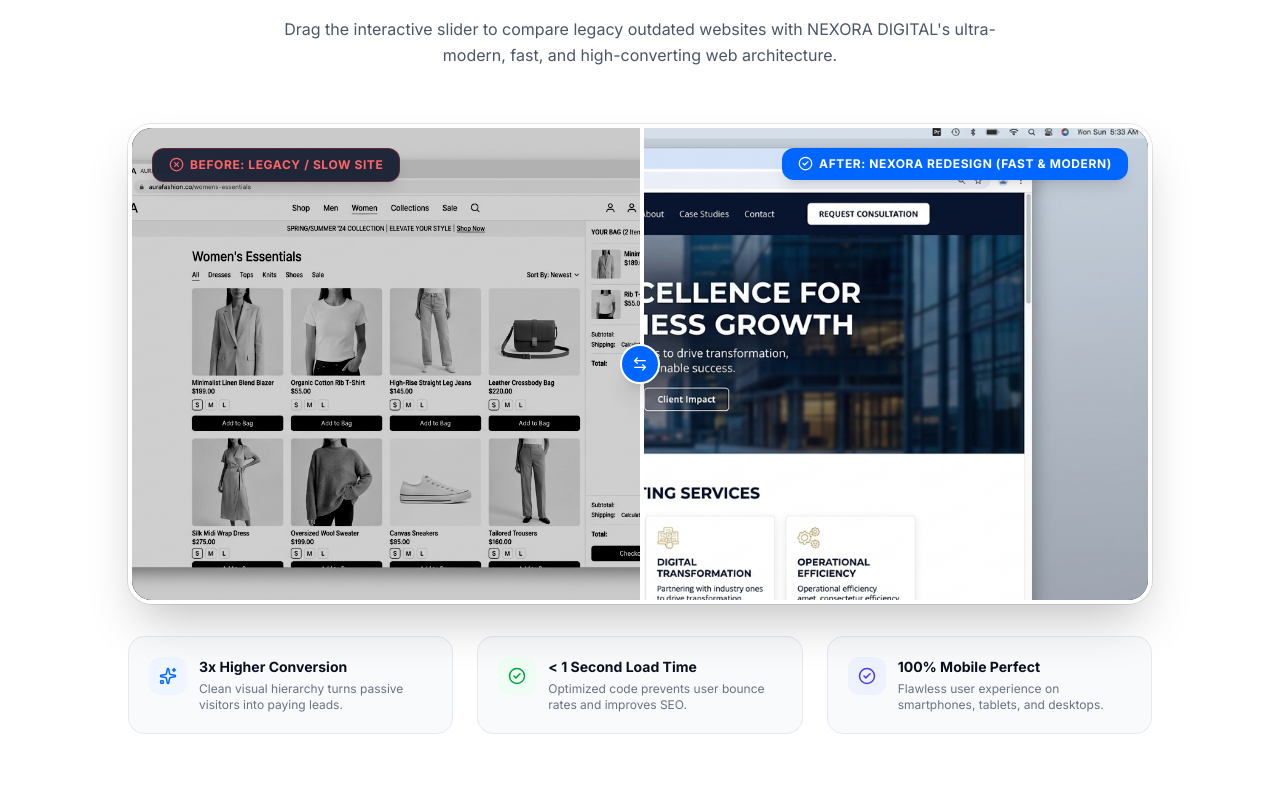
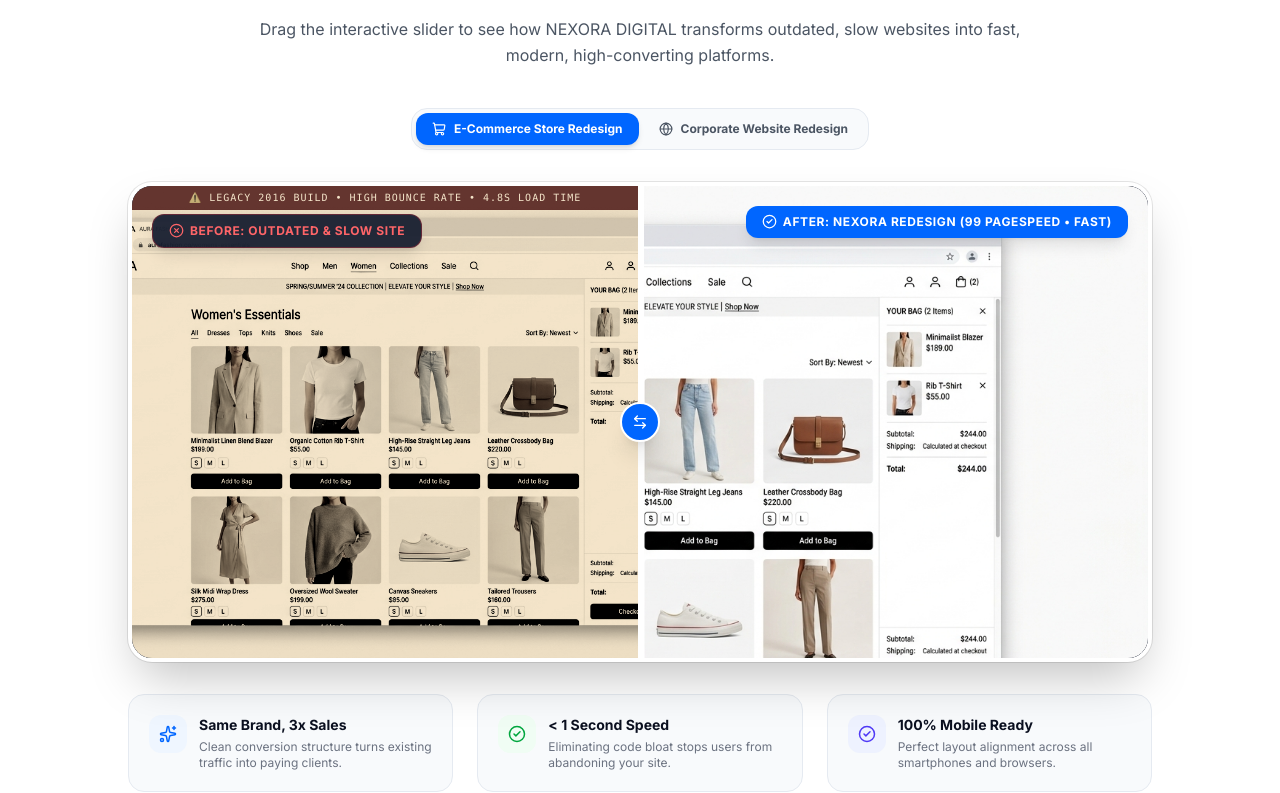
Before and after one commit to saadsa9112-cloud/NEXORA-BUSINESS-SITE, a React (Vite) app: page / in a window 1280 px wide. Shown: the part 3993-4786 px from the top of the page. Built offline with nearby package versions, Linux system fonts and the light colour scheme; no server answers.

Commit message:
fix(before-after): match site type for comparison and add E-Commerce vs Corporate toggle; refactor(testimonials): replace Haq review with Apex Global Logistics; feat(roi): add interactive ROI Growth Estimator widget

```diff
--- a/src/App.jsx
+++ b/src/App.jsx
@@ -13,6 +13,7 @@
 import About from './components/About/About'
 import QualitySecurity from './components/QualitySecurity/QualitySecurity'
 import FAQ from './components/FAQ/FAQ'
+import RoiCalculator from './components/RoiCalculator/RoiCalculator'
 import QuoteForm from './components/QuoteForm/QuoteForm'
 import FinalCTA from './components/FinalCTA/FinalCTA'
 import WhatsAppButton from './components/WhatsAppButton/WhatsAppButton'
@@ -94,6 +95,7 @@
         <About />
         <QualitySecurity />
         <FAQ />
+        <RoiCalculator />
         <QuoteForm currency={currency} setCurrency={setCurrency} />
         <FinalCTA />
       </main>
--- a/src/components/BeforeAfter/BeforeAfter.jsx
+++ b/src/components/BeforeAfter/BeforeAfter.jsx
@@ -1,13 +1,17 @@
 import { useState, useRef } from 'react'
 import ScrollReveal from '../Motion/ScrollReveal'
-import { Sparkles, ArrowLeftRight, CheckCircle2, XCircle } from 'lucide-react'
+import { Sparkles, ArrowLeftRight, CheckCircle2, XCircle, ShoppingCart, Globe } from 'lucide-react'
 import corporateImg from '../../assets/portfolio/corporate.jpg'
 import ecommerceImg from '../../assets/portfolio/ecommerce.jpg'
 
 export default function BeforeAfter() {
+  const [activeTab, setActiveTab] = useState('ecommerce') // 'ecommerce' | 'corporate'
   const [sliderPosition, setSliderPosition] = useState(50)
   const [isDragging, setIsDragging] = useState(false)
   const containerRef = useRef(null)
+
+  const activeImage = activeTab === 'ecommerce' ? ecommerceImg : corporateImg
+  const activeLabel = activeTab === 'ecommerce' ? 'Shopify E-Commerce Store' : 'Corporate Business Platform'
 
   const handleMove = (clientX) => {
     if (!containerRef.current) return
@@ -34,19 +38,55 @@
       <div className="max-w-7xl mx-auto px-4 sm:px-6 lg:px-8">
 
         {/* Section Header */}
-        <div className="text-center max-w-3xl mx-auto mb-14">
+        <div className="text-center max-w-3xl mx-auto mb-10">
           <ScrollReveal variant="fadeUp">
             <div className="inline-flex items-center gap-2 px-3.5 py-1.5 rounded-full bg-blue-50 border border-blue-200 text-[#0066FF] text-xs font-bold uppercase tracking-wider mb-4">
               <Sparkles size={14} />
-              <span>Real Business Transformation</span>
+              <span>Real Project Redesign</span>
             </div>
             <h2 className="text-3xl sm:text-4xl lg:text-5xl font-black text-[#0B1020] leading-tight tracking-tight mb-4">
-              Outdated Website vs. <span className="text-[#0066FF]">NEXORA Redesign</span>
+              Legacy Slow Site vs. <span className="text-[#0066FF]">NEXORA Platform</span>
             </h2>
             <p className="text-base text-[#4B5563] leading-relaxed">
-              Drag the interactive slider to compare legacy outdated websites with NEXORA DIGITAL's ultra-modern, fast, and high-converting web architecture.
+              Drag the interactive slider to see how NEXORA DIGITAL transforms outdated, slow websites into fast, modern, high-converting platforms.
             </p>
           </ScrollReveal>
+        </div>
+
+        {/* Category Switcher Tabs (E-Commerce vs Corporate) */}
+        <div className="flex justify-center mb-8">
+          <div className="inline-flex p-1 bg-[#F8FAFC] border border-[#E5EAF1] rounded-2xl gap-1">
+            <button
+              type="button"
+              onClick={() => {
+                setActiveTab('ecommerce')
+                setSliderPosition(50)
+              }}
+              className={`px-4 py-2 rounded-xl text-xs font-bold transition-all cursor-pointer flex items-center gap-2 ${
+                activeTab === 'ecommerce'
+                  ? 'bg-[#0066FF] text-white shadow-md'
+                  : 'text-[#4B5563] hover:text-[#0B1020] hover:bg-gray-100'
+              }`}
+            >
+              <ShoppingCart size={14} />
+              <span>E-Commerce Store Redesign</span>
+            </button>
+            <button
+              type="button"
+              onClick={() => {
+                setActiveTab('corporate')
+                setSliderPosition(50)
+              }}
+              className={`px-4 py-2 rounded-xl text-xs font-bold transition-all cursor-pointer flex items-center gap-2 ${
+                activeTab === 'corporate'
+                  ? 'bg-[#0066FF] text-white shadow-md'
+                  : 'text-[#4B5563] hover:text-[#0B1020] hover:bg-gray-100'
+              }`}
+            >
+              <Globe size={14} />
+              <span>Corporate Website Redesign</span>
+            </button>
+          </div>
         </div>
 
         {/* Interactive Comparison Container */}
@@ -60,37 +100,46 @@
             onTouchStart={() => setIsDragging(true)}
             onTouchEnd={() => setIsDragging(false)}
             onTouchMove={handleTouchMove}
-            className="relative h-[380px] sm:h-[480px] rounded-3xl overflow-hidden shadow-2xl border-4 border-white ring-1 ring-black/10 select-none cursor-ew-resize"
+            className="relative h-[380px] sm:h-[480px] rounded-3xl overflow-hidden shadow-2xl border-4 border-white ring-1 ring-black/10 select-none cursor-ew-resize bg-slate-900"
           >
-            {/* After Image (Modern NEXORA Website - Base) */}
+            {/* AFTER SIDE: Modern NEXORA Redesigned Version */}
             <div className="absolute inset-0 bg-slate-900">
               <img
-                src={corporateImg}
-                alt="NEXORA Redesigned Website"
+                src={activeImage}
+                alt={`NEXORA Redesigned ${activeLabel}`}
                 className="w-full h-full object-cover object-top"
               />
-              {/* After Label Badge */}
+
+              {/* Modern Overlay Badges */}
               <div className="absolute top-5 right-5 bg-[#0066FF] text-white px-4 py-2 rounded-xl text-xs font-bold uppercase tracking-wider shadow-lg flex items-center gap-1.5 backdrop-blur-md">
                 <CheckCircle2 size={15} />
-                <span>AFTER: NEXORA Redesign (Fast &amp; Modern)</span>
+                <span>AFTER: NEXORA Redesign (99 PageSpeed • Fast)</span>
               </div>
             </div>
 
-            {/* Before Image (Legacy Slow Website - Clipped Overlay) */}
+            {/* BEFORE SIDE: Outdated / Slow Legacy Version (Clipped Overlay of the SAME image with outdated styling) */}
             <div
-              className="absolute inset-0 bg-slate-800 overflow-hidden"
+              className="absolute inset-0 bg-slate-800 overflow-hidden border-r-2 border-white"
               style={{ width: `${sliderPosition}%` }}
             >
-              <img
-                src={ecommerceImg}
-                alt="Outdated Legacy Website"
-                className="absolute inset-0 w-full h-full object-cover object-top filter grayscale contrast-125 brightness-75"
-                style={{ width: containerRef.current ? containerRef.current.clientWidth : '100%' }}
-              />
+              <div className="relative w-full h-full filter sepia-50 grayscale-50 contrast-125 brightness-75">
+                <img
+                  src={activeImage}
+                  alt={`Legacy ${activeLabel}`}
+                  className="absolute inset-0 w-full h-full object-cover object-top"
+                  style={{ width: containerRef.current ? containerRef.current.clientWidth : '100%' }}
+                />
+
+                {/* Legacy Outdated Warning Banner Overlay */}
+                <div className="absolute top-0 left-0 right-0 bg-red-600/80 text-white text-[10px] font-mono py-1 px-3 text-center uppercase tracking-widest">
+                  ⚠️ Legacy 2016 Build • High Bounce Rate • 4.8s Load Time
+                </div>
+              </div>
+
               {/* Before Label Badge */}
-              <div className="absolute top-5 left-5 bg-slate-900/90 text-red-400 border border-red-500/30 px-4 py-2 rounded-xl text-xs font-bold uppercase tracking-wider shadow-lg flex items-center gap-1.5 backdrop-blur-md">
+              <div className="absolute top-7 left-5 bg-slate-900/90 text-red-400 border border-red-500/30 px-4 py-2 rounded-xl text-xs font-bold uppercase tracking-wider shadow-lg flex items-center gap-1.5 backdrop-blur-md">
                 <XCircle size={15} />
-                <span>BEFORE: Legacy / Slow Site</span>
+                <span>BEFORE: Outdated &amp; Slow Site</span>
               </div>
             </div>
 
@@ -112,8 +161,8 @@
                 <Sparkles size={18} />
               </div>
               <div>
-                <h4 className="text-sm font-bold text-[#0B1020] mb-1">3x Higher Conversion</h4>
-                <p className="text-xs text-[#6B7280]">Clean visual hierarchy turns passive visitors into paying leads.</p>
+                <h4 className="text-sm font-bold text-[#0B1020] mb-1">Same Brand, 3x Sales</h4>
+                <p className="text-xs text-[#6B7280]">Clean conversion structure turns existing traffic into paying clients.</p>
               </div>
             </div>
 
@@ -122,8 +171,8 @@
                 <CheckCircle2 size={18} />
               </div>
               <div>
-                <h4 className="text-sm font-bold text-[#0B1020] mb-1">&lt; 1 Second Load Time</h4>
-                <p className="text-xs text-[#6B7280]">Optimized code prevents user bounce rates and improves SEO.</p>
+                <h4 className="text-sm font-bold text-[#0B1020] mb-1">&lt; 1 Second Speed</h4>
+                <p className="text-xs text-[#6B7280]">Eliminating code bloat stops users from abandoning your site.</p>
               </div>
             </div>
 
@@ -132,8 +181,8 @@
                 <CheckCircle2 size={18} />
               </div>
               <div>
-                <h4 className="text-sm font-bold text-[#0B1020] mb-1">100% Mobile Perfect</h4>
-                <p className="text-xs text-[#6B7280]">Flawless user experience on smartphones, tablets, and desktops.</p>
+                <h4 className="text-sm font-bold text-[#0B1020] mb-1">100% Mobile Ready</h4>
+                <p className="text-xs text-[#6B7280]">Perfect layout alignment across all smartphones and browsers.</p>
               </div>
             </div>
           </div>
--- a/src/components/Testimonials/Testimonials.jsx
+++ b/src/components/Testimonials/Testimonials.jsx
@@ -5,25 +5,25 @@
 const TESTIMONIALS = [
   {
     id: 1,
-    quote: "NEXORA DIGITAL completely transformed our corporate web presence. Their attention to detail, fast load times, and custom design exceeded our expectations. Our client inquiries increased by over 140% within the first month.",
-    author: "Muhammad Usama",
+    quote: "NEXORA DIGITAL completely transformed our corporate web presence. Their attention to detail, fast load times, and custom React architecture exceeded our expectations. Our inbound client leads increased by over 140% within the first 30 days.",
+    author: "Kamran Akram",
     role: "Managing Director",
-    company: "Haq Transport & Logistics",
+    company: "Apex Global Logistics",
     rating: 5,
     location: "Karachi, PK"
   },
   {
     id: 2,
-    quote: "Working with Saad and the NEXORA team was a breeze. They delivered our e-commerce store with full payment gateway integration, smooth mobile checkout, and high conversion rate optimization. Highly recommended!",
+    quote: "Working with Saad and the NEXORA team was a breeze. They delivered our Shopify e-commerce store with full payment gateway integration, smooth mobile checkout, and high conversion rate optimization. Highly recommended!",
     author: "Tariq Mahmood",
     role: "CEO & Founder",
-    company: "Retail Store Chain",
+    company: "Modern Retail Brands",
     rating: 5,
     location: "Lahore, PK"
   },
   {
     id: 3,
-    quote: "Exceptional speed and technical expertise! Their SEO setup got us indexing on Google rapidly, and the custom WordPress admin training made managing our content effortless.",
+    quote: "Exceptional speed and technical expertise! Their Technical SEO setup got us indexing on Google rapidly, and the custom WordPress admin training made managing our content effortless.",
     author: "Sarah Jenkins",
     role: "Marketing Director",
     company: "Global Digital Hub",
```
Also changed, not shown: src/components/RoiCalculator/RoiCalculator.jsx (added, +150 -0 lines).
